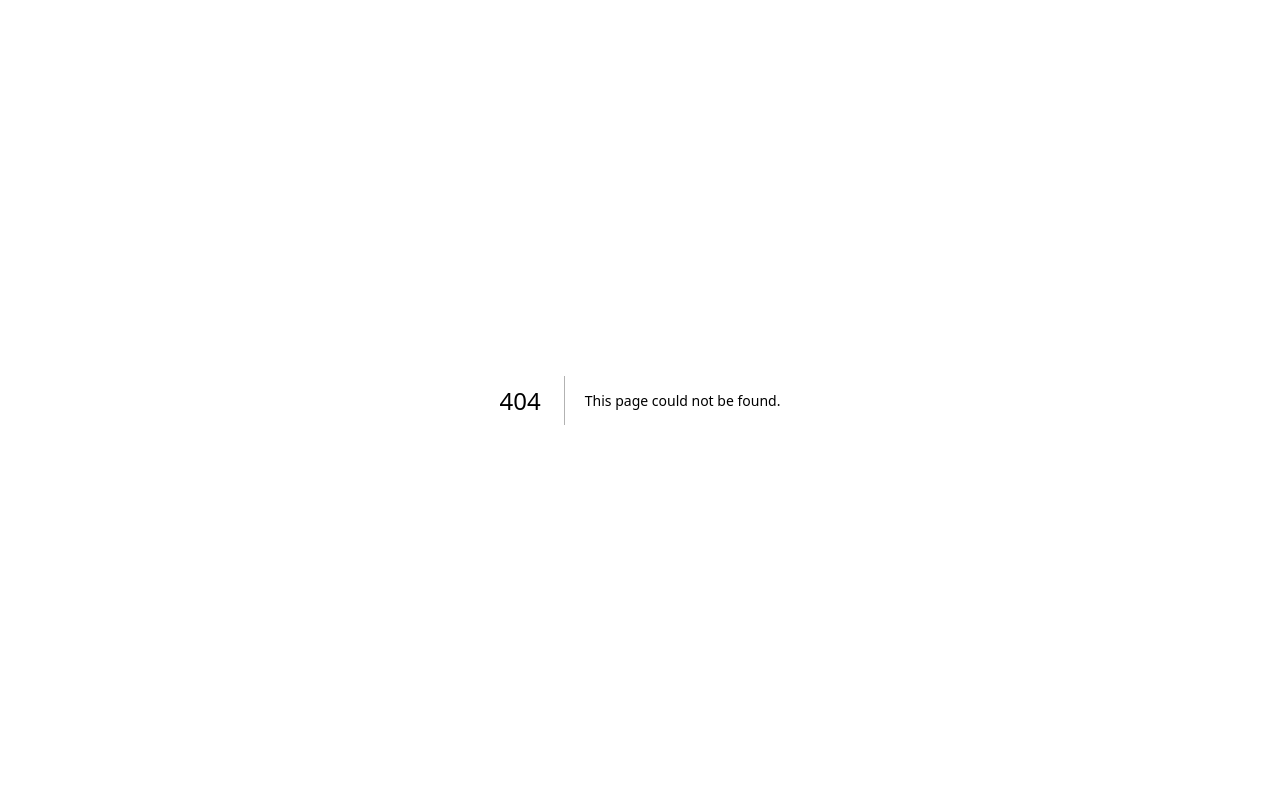
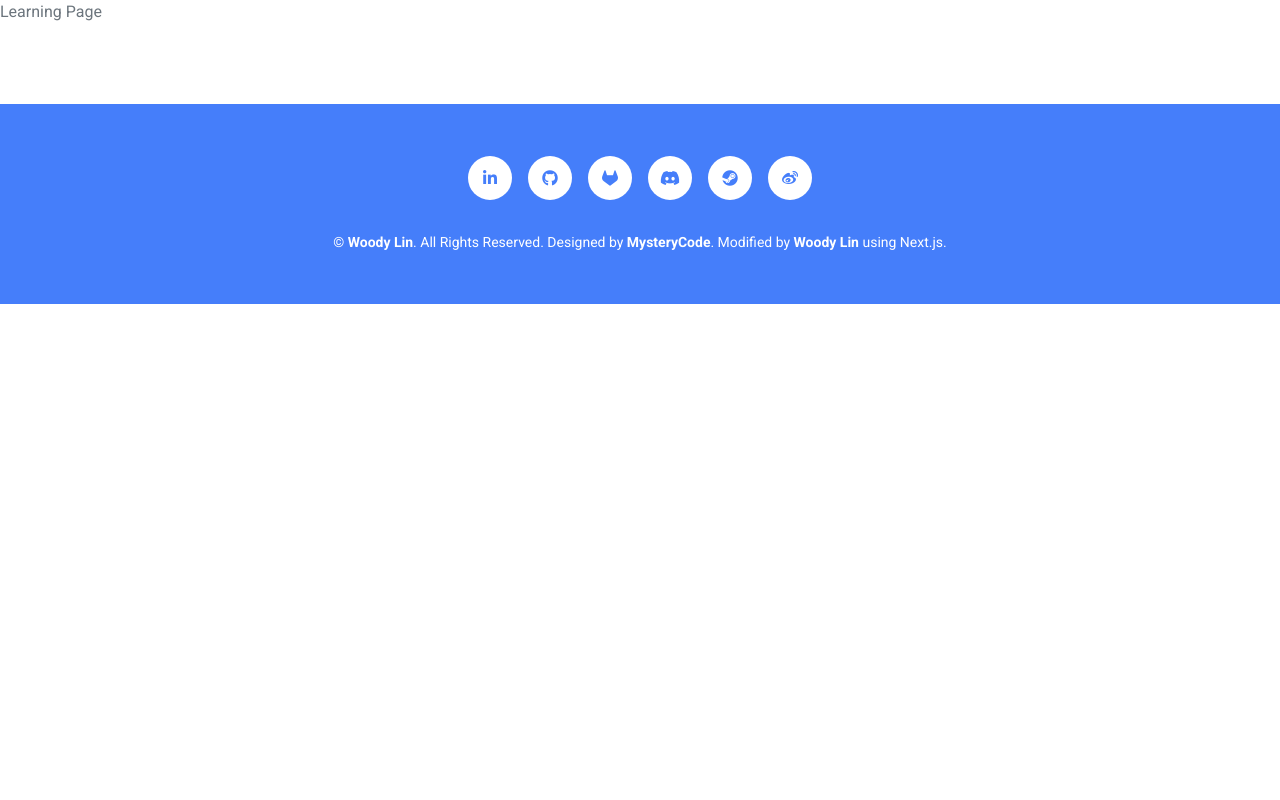
Before and after one commit to WoodyLinwc/Portfolio-Next.js, a Next.js app in the folder portfolio/: page /learning in a window 1280 px wide. Before the commit this address had no page. Shown: the top 800 px of the page. Built offline with nearby package versions, Linux system fonts and the light colour scheme.

Commit message:
Create page.tsx

```diff
--- /dev/null
+++ b/portfolio/src/app/learning/page.tsx
@@ -0,0 +1,5 @@
+"use client";
+
+export default function LearningPage() {
+    return <>Learning Page</>;
+}
```
